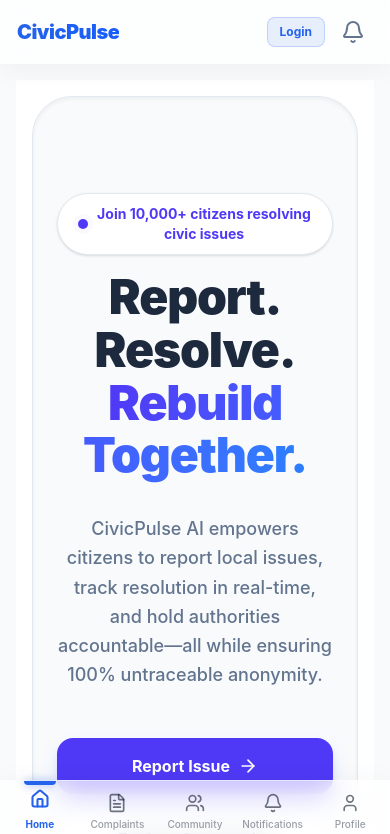
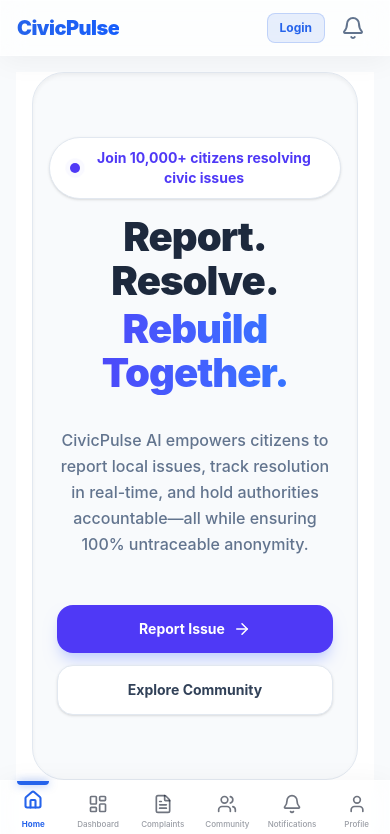
Before and after one commit to Awanish9230/CivicPulse-Ai, a React (Vite) app in the folder client/: page / in a window 390 px wide. Shown: the top 834 px of the page. Built offline with nearby package versions, Linux system fonts and the light colour scheme; no server answers.

Commit message:
layout improve fo communnity

```diff
--- a/client/src/components/home/HeroSection.jsx
+++ b/client/src/components/home/HeroSection.jsx
@@ -18,12 +18,33 @@ const HeroSection = () => {
     };
 
     return (
-        <section className="relative w-full rounded-[40px] bg-[#F8FAFC] border border-slate-200 overflow-hidden py-24 px-6 text-center shadow-inner mt-4">
+        <section className="relative w-full rounded-[2rem] md:rounded-[40px] bg-[#F8FAFC] border border-slate-200 overflow-hidden py-16 sm:py-20 md:py-32 px-4 md:px-6 text-center shadow-inner">
             {/* Optimized Static Background (No animated huge blurs) */}
-            <div className="absolute top-[-20%] left-[-10%] w-[50%] h-[50%] bg-[radial-gradient(circle_at_center,_var(--tw-gradient-stops))] from-indigo-500/20 to-transparent" />
-            <div className="absolute bottom-[-10%] right-[-10%] w-[40%] h-[40%] bg-[radial-gradient(circle_at_center,_var(--tw-gradient-stops))] from-blue-400/20 to-transparent" />
+            <div className="absolute top-[-20%] left-[-10%] w-[50%] h-[50%] bg-[radial-gradient(circle_at_center,_var(--tw-gradient-stops))] from-indigo-500/20 to-transparent pointer-events-none" />
+            <div className="absolute bottom-[-10%] right-[-10%] w-[40%] h-[40%] bg-[radial-gradient(circle_at_center,_var(--tw-gradient-stops))] from-blue-400/20 to-transparent pointer-events-none" />
 
-            <div className="relative z-10 max-w-5xl mx-auto space-y-8">
+            {/* Floating Cards (Moved to section root to avoid text overlap) */}
+            <div className="absolute hidden lg:block left-12 top-1/4 animate-bounce z-20 pointer-events-none" style={{ animationDuration: '4s' }}>
+                <div className="bg-white/90 backdrop-blur-sm p-4 rounded-2xl shadow-[0_10px_40px_rgb(0,0,0,0.1)] border border-slate-100 flex items-center gap-3 transform -rotate-6">
+                    <div className="p-3 bg-red-100 text-red-600 rounded-xl"><Activity size={24} /></div>
+                    <div className="text-left">
+                        <p className="text-xs text-slate-400 font-bold uppercase">Status</p>
+                        <p className="font-bold text-slate-800">Verified by AI</p>
+                    </div>
+                </div>
+            </div>
+
+            <div className="absolute hidden lg:block right-12 bottom-1/4 animate-bounce z-20 pointer-events-none" style={{ animationDuration: '5s', animationDelay: '1s' }}>
+                <div className="bg-white/90 backdrop-blur-sm p-4 rounded-2xl shadow-[0_10px_40px_rgb(0,0,0,0.1)] border border-slate-100 flex items-center gap-3 transform rotate-6">
+                    <div className="p-3 bg-green-100 text-green-600 rounded-xl"><ShieldCheck size={24} /></div>
+                    <div className="text-left">
+                        <p className="text-xs text-slate-400 font-bold uppercase">Identity</p>
+                        <p className="font-bold text-slate-800">100% Anonymous</p>
+                    </div>
+                </div>
+            </div>
+
+            <div className="relative z-30 max-w-4xl mx-auto space-y-8 md:space-y-10">
 
                 {/* Badge */}
                 <motion.div
@@ -46,9 +67,9 @@ const HeroSection = () => {
                     transition={{ duration: 0.6, delay: 0.1 }}
                     className="space-y-4"
                 >
-                    <h1 className="text-5xl md:text-7xl font-black text-slate-800 tracking-tight leading-[1.1]">
+                    <h1 className="text-[2.5rem] leading-[1.1] sm:text-5xl md:text-6xl lg:text-7xl font-black text-slate-800 tracking-tight">
                         Report. Resolve. <br className="hidden md:block" />
-                        <span className="text-transparent bg-clip-text bg-gradient-to-r from-indigo-600 to-blue-500">
+                        <span className="block mt-1 md:mt-0 md:inline text-transparent bg-clip-text bg-gradient-to-r from-indigo-600 to-blue-500">
                             Rebuild Together.
                         </span>
                     </h1>
@@ -59,7 +80,7 @@ const HeroSection = () => {
                     initial={{ opacity: 0, y: 20 }}
                     animate={{ opacity: 1, y: 0 }}
                     transition={{ duration: 0.6, delay: 0.2 }}
-                    className="text-lg md:text-xl text-slate-500 max-w-2xl mx-auto leading-relaxed font-medium"
+                    className="text-base sm:text-lg md:text-xl text-slate-500 max-w-2xl mx-auto leading-relaxed font-medium px-2"
                 >
                     CivicPulse AI empowers citizens to report local issues, track resolution in real-time, and hold authorities accountable—all while ensuring 100% untraceable anonymity.
                 </motion.p>
@@ -69,39 +90,15 @@ const HeroSection = () => {
                     initial={{ opacity: 0, y: 20 }}
                     animate={{ opacity: 1, y: 0 }}
                     transition={{ duration: 0.6, delay: 0.3 }}
-                    className="flex flex-col sm:flex-row items-center justify-center gap-4 pt-4"
+                    className="flex flex-col sm:flex-row items-center justify-center gap-3 md:gap-4 pt-4 px-2"
                 >
-                    <button onClick={handleReportClick} className="w-full sm:w-auto px-8 py-4 bg-indigo-600 hover:bg-indigo-700 text-white font-bold rounded-2xl flex items-center justify-center gap-2 transition-all shadow-lg shadow-indigo-200 hover:shadow-indigo-300 hover:-translate-y-1">
-                        Report Issue <ArrowRight size={20} />
+                    <button onClick={handleReportClick} className="w-full sm:w-auto px-6 py-3.5 md:px-8 md:py-4 bg-indigo-600 hover:bg-indigo-700 text-white font-bold rounded-2xl flex items-center justify-center gap-2 transition-all shadow-lg shadow-indigo-200 hover:shadow-indigo-300 hover:-translate-y-1 text-sm md:text-base">
+                        Report Issue <ArrowRight size={18} className="md:w-5 md:h-5" />
                     </button>
-                    <Link to="/community" className="w-full sm:w-auto px-8 py-4 bg-white hover:bg-slate-50 text-slate-700 font-bold rounded-2xl flex items-center justify-center gap-2 transition-all border border-slate-200 shadow-sm hover:shadow-md hover:-translate-y-1">
+                    <Link to="/community" className="w-full sm:w-auto px-6 py-3.5 md:px-8 md:py-4 bg-white hover:bg-slate-50 text-slate-700 font-bold rounded-2xl flex items-center justify-center gap-2 transition-all border border-slate-200 shadow-sm hover:shadow-md hover:-translate-y-1 text-sm md:text-base">
                         Explore Community
                     </Link>
-                    <button className="w-full sm:w-auto px-8 py-4 text-slate-500 font-bold hover:text-slate-700 transition-colors">
-                        Learn More
-                    </button>
                 </motion.div>
-
-                {/* Floating Cards (Background Details) */}
-                <div className="absolute hidden lg:block -left-12 top-20 animate-bounce" style={{ animationDuration: '4s' }}>
-                    <div className="bg-white p-4 rounded-2xl shadow-xl border border-slate-100 flex items-center gap-3 transform -rotate-6">
-                        <div className="p-3 bg-red-100 text-red-600 rounded-xl"><Activity size={24} /></div>
-                        <div className="text-left">
-                            <p className="text-xs text-slate-400 font-bold uppercase">Status</p>
-                            <p className="font-bold text-slate-800">Verified by AI</p>
-                        </div>
-                    </div>
-                </div>
-
-                <div className="absolute hidden lg:block -right-12 bottom-0 animate-bounce" style={{ animationDuration: '5s' }}>
-                    <div className="bg-white p-4 rounded-2xl shadow-xl border border-slate-100 flex items-center gap-3 transform rotate-6">
-                        <div className="p-3 bg-green-100 text-green-600 rounded-xl"><ShieldCheck size={24} /></div>
-                        <div className="text-left">
-                            <p className="text-xs text-slate-400 font-bold uppercase">Identity</p>
-                            <p className="font-bold text-slate-800">100% Anonymous</p>
-                        </div>
-                    </div>
-                </div>
 
             </div>
         </section>
--- a/client/src/components/layout/AppLayout.jsx
+++ b/client/src/components/layout/AppLayout.jsx
@@ -19,7 +19,7 @@ const AppLayout = () => {
             <Sidebar isOpen={isSidebarOpen} setIsOpen={setIsSidebarOpen} />
 
             <main className={`flex-1 min-w-0 pb-16 md:pb-0 transition-[margin] duration-300 ease-in-out ${isSidebarOpen ? 'md:ml-64' : 'md:ml-20'}`}>
-                <header className="h-16 md:h-20 border-b border-border/50 glass flex items-center px-4 md:px-10 justify-between sticky top-0 z-40 gap-2 md:gap-4">
+                <header className="h-14 md:h-16 border-b border-border/50 glass flex items-center px-4 md:px-10 justify-between sticky top-0 z-40 gap-2 md:gap-4">
                     <div className="flex items-center gap-2 md:gap-4 truncate">
                         <div className="md:hidden font-black text-xl md:text-2xl bg-clip-text text-transparent bg-gradient-to-r from-primary to-blue-600 tracking-tight truncate">
                             CivicPulse
@@ -36,7 +36,7 @@ const AppLayout = () => {
                     </div>
                 </header>
 
-                <div className="p-4 md:p-8 max-w-6xl mx-auto min-h-[calc(100vh-5rem)]">
+                <div className="p-4 md:py-6 md:px-8 max-w-6xl mx-auto min-h-[calc(100vh-5rem)]">
                     <AnimatePresence mode="wait">
                         <motion.div
                             key={location.pathname}
--- a/client/src/components/layout/BottomNav.jsx
+++ b/client/src/components/layout/BottomNav.jsx
@@ -1,11 +1,12 @@
 import { Link, useLocation } from 'react-router-dom';
-import { Home, FileText, Users, Bell, User } from 'lucide-react';
+import { Home, FileText, Users, Bell, User, LayoutDashboard } from 'lucide-react';
 import { motion } from 'framer-motion';
 import { useContext } from 'react';
 import { NotificationContext } from '../../context/NotificationContext';
 
 const navItems = [
     { name: 'Home', path: '/', icon: Home },
+    { name: 'Dashboard', path: '/dashboard', icon: LayoutDashboard },
     { name: 'Complaints', path: '/complaints', icon: FileText },
     { name: 'Community', path: '/community', icon: Users },
     { name: 'Notifications', path: '/notifications', icon: Bell },
@@ -28,7 +29,7 @@ const BottomNav = () => {
                             {item.name === 'Notifications' && unreadCount > 0 && (
                                 <span className="absolute -top-1 -right-2 w-2.5 h-2.5 bg-rose-500 rounded-full border border-white"></span>
                             )}
-                            <span className={`text-[10px] transition-all ${isActive ? 'font-bold opacity-100' : 'font-medium opacity-70'}`}>
+                            <span className={`text-[8px] sm:text-[9px] transition-all whitespace-nowrap ${isActive ? 'font-bold opacity-100' : 'font-medium opacity-70'}`}>
                                 {item.name}
                             </span>
                         </div>
--- a/client/src/components/layout/Sidebar.jsx
+++ b/client/src/components/layout/Sidebar.jsx
@@ -28,7 +28,7 @@ const Sidebar = ({ isOpen, setIsOpen }) => {
 
     return (
         <aside className={`hidden md:flex flex-col ${isOpen ? 'w-64' : 'w-20'} h-screen bg-white/80 backdrop-blur-xl border-r border-border fixed left-0 top-0 transition-all duration-300 z-50 shadow-[4px_0_24px_rgba(0,0,0,0.02)]`}>
-            <div className={`p-6 flex items-center ${isOpen ? 'justify-between' : 'justify-center'} h-20 border-b border-border/50`}>
+            <div className={`px-6 flex items-center ${isOpen ? 'justify-between' : 'justify-center'} h-16 border-b border-border/50`}>
                 <div className="flex items-center gap-3">
                     <button
                         onClick={() => setIsOpen(!isOpen)}
--- a/client/src/pages/Community.jsx
+++ b/client/src/pages/Community.jsx
@@ -392,7 +392,7 @@ const Community = () => {
     ];
 
     return (
-        <div className="flex h-[calc(100dvh-10rem)] md:h-[calc(100vh-6rem)] max-w-6xl mx-auto bg-white/70 backdrop-blur-2xl rounded-2xl md:rounded-3xl border border-white shadow-[0_8px_30px_rgb(0,0,0,0.06)] overflow-hidden mb-0 md:mb-8 relative z-10">
+        <div className="flex h-[calc(100dvh-10rem)] md:h-[calc(100vh-7rem)] max-w-6xl mx-auto bg-white/70 backdrop-blur-2xl rounded-2xl md:rounded-3xl border border-white shadow-[0_8px_30px_rgb(0,0,0,0.06)] overflow-hidden relative z-10">
 
             {/* Location Denied Overlay */}
             {locationDenied && (
@@ -412,7 +412,7 @@ const Community = () => {
                     <p className="text-xs text-slate-500 mt-1 font-medium">Local connections</p>
                 </div>
 
-                <div className="flex-1 overflow-y-auto no-scrollbar p-4 flex flex-col justify-between">
+                <div className="flex-1 overflow-hidden p-4 flex flex-col justify-between">
                     <div className="space-y-1">
                         <div className="text-[10px] font-black text-slate-400 uppercase tracking-widest mb-3 px-3">Channels</div>
                         {channels.map(channel => {
@@ -438,7 +438,7 @@ const Community = () => {
                     </div>
 
                     {/* Trending Widget */}
-                    <div className="mt-8 bg-white/60 border border-white/80 rounded-3xl p-5 shadow-sm backdrop-blur-md shrink-0">
+                    <div className="mt-4 bg-white/60 border border-white/80 rounded-3xl p-5 shadow-sm backdrop-blur-md shrink-0">
                         <div className="flex items-center gap-2 text-primary font-black mb-4">
                             <TrendingUp size={16} />
                             <span className="text-sm tracking-tight">Trending Issues</span>
```
